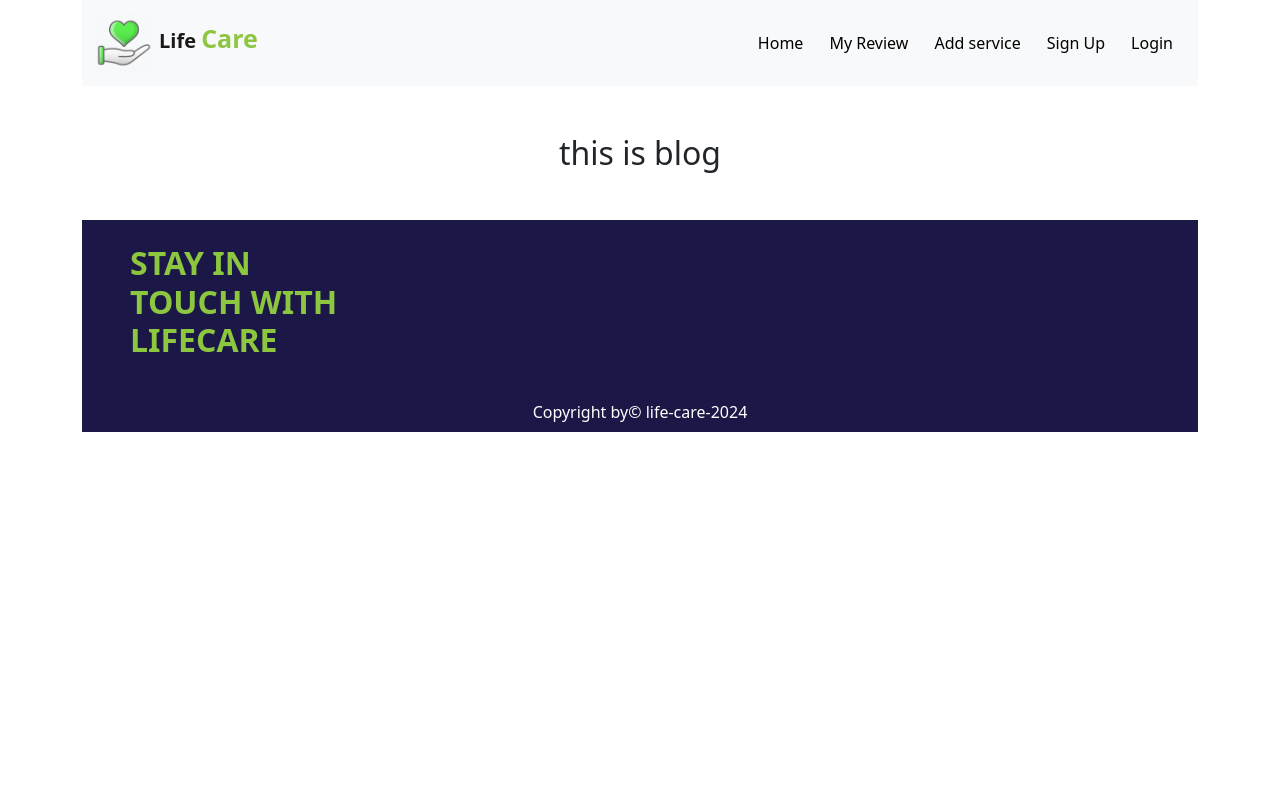
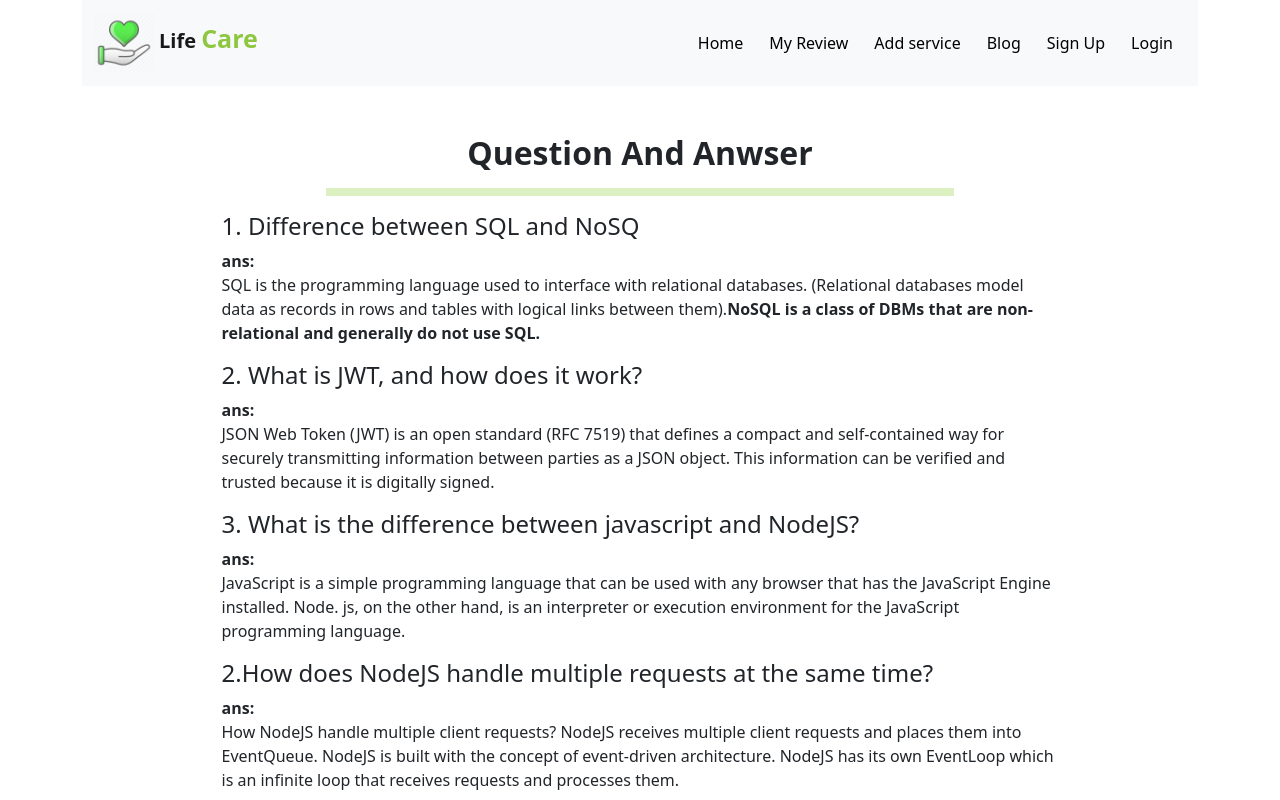
Before and after one commit to Morsalin3/life-care-client, a React (Create React App) app: page /blog in a window 1280 px wide. Shown: the top 800 px of the page. Built offline with nearby package versions, Linux system fonts and the light colour scheme; no server answers.

Commit message:
added blog

```diff
--- a/src/Pages/AllServices/AllServices.js
+++ b/src/Pages/AllServices/AllServices.js
@@ -6,6 +6,7 @@ import AllServiceCard from '../AllServiceCard/AllServiceCard';
 
 const AllServices = () => {
     const services = useLoaderData()
+    const newServices = [...services].reverse();
     // console.log(services)
 
     if(services.length === 0 ){
@@ -18,7 +19,7 @@ const AllServices = () => {
             <hr className='contact-border w-50 mx-auto'/>
             <div className='all-service'>
                 {
-                    services.map(service => <AllServiceCard
+                    newServices.map(service => <AllServiceCard
                     key={service._id}
                     service={service}
                     ></AllServiceCard>)
--- a/src/Pages/Blog/Blog.js
+++ b/src/Pages/Blog/Blog.js
@@ -2,8 +2,27 @@ import React from 'react';
 
 const Blog = () => {
     return (
-        <div>
-            <h2>this is blog</h2>
+        <div className='blog-container'>
+            <div className='question w-75 m-auto text-start' >
+            <h2 className='text-center fw-bold'>Question And Anwser</h2>
+            <hr className='contact-border w-75 mx-auto'/>
+            <h4>1. Difference between SQL and NoSQ</h4>
+            <strong>ans:</strong><p>
+            SQL is the programming language used to interface with relational databases. (Relational databases model data as records in rows and tables with logical links between them).<strong>NoSQL is a class of DBMs that are non-relational and generally do not use SQL.</strong>
+            </p>
+            <h4>2. What is JWT, and how does it work?</h4>
+            <strong>ans:</strong><p>
+            JSON Web Token (JWT) is an open standard (RFC 7519) that defines a compact and self-contained way for securely transmitting information between parties as a JSON object. This information can be verified and trusted because it is digitally signed.
+            </p>
+            <h4>3. What is the difference between javascript and NodeJS?</h4>
+            <strong>ans:</strong><p>
+            JavaScript is a simple programming language that can be used with any browser that has the JavaScript Engine installed. Node. js, on the other hand, is an interpreter or execution environment for the JavaScript programming language.
+            </p>
+            <h4>2.How does NodeJS handle multiple requests at the same time?</h4>
+            <strong>ans:</strong><p>
+            How NodeJS handle multiple client requests? NodeJS receives multiple client requests and places them into EventQueue. NodeJS is built with the concept of event-driven architecture. NodeJS has its own EventLoop which is an infinite loop that receives requests and processes them.
+            </p>
+            </div>
         </div>
     );
 };
--- a/src/Pages/Home/Services/Services.js
+++ b/src/Pages/Home/Services/Services.js
@@ -23,7 +23,7 @@ const Services = () => {
         <div>
         <h1 className='fw-bold'>Services</h1>
         <hr className='contact-border w-50 mx-auto'/>
-        <h4 className='text-muted'>My services suppot every body at every life stage.</h4>
+        <h4 className='text-muted mb-3'>My services suppot every body at every life stage.</h4>
         </div>
         <div className='service-container text-start'>
             {
--- a/src/Pages/MyReview/MyReview.js
+++ b/src/Pages/MyReview/MyReview.js
@@ -1,11 +1,28 @@
-import React from 'react';
+import React, { useContext, useEffect, useState } from 'react';
+import { AuthContext } from '../../contexts/AuthProvider/AuthProvider';
 import UseTitle from '../../hooks/UseTitle';
+import MyReviewDetails from './MyReviewDetails';
 
 const MyReview = () => {
+    const {user} = useContext(AuthContext);
     UseTitle('My Review')
+    const  [myReviews, setMyReviews] = useState([]);
+
+    useEffect(()=>{
+        fetch(`http://localhost:5000/reviews?email=${user?.email}`)
+        .then(res=>res.json())
+        .then(data=>console.log(data))
+    },[user?.email])
+
     return (
         <div>
             <h2>this review page</h2>
+            {
+                myReviews.map(review => <MyReviewDetails
+                key={review._id}
+                review={review}
+                ></MyReviewDetails>)
+            }
         </div>
     );
 };
--- /dev/null
+++ b/src/Pages/MyReview/MyReviewDetails.js
@@ -0,0 +1,13 @@
+import React from 'react';
+
+const MyReviewDetails = ({review}) => {
+    const {displayName, comment} = review;
+    return (
+        <div>
+            <h3>reviews</h3>
+            <p>{comment}</p>
+        </div>
+    );
+};
+
+export default MyReviewDetails;
--- /dev/null
+++ b/src/Pages/Reviews/ReviewDetails.js
@@ -0,0 +1,28 @@
+import React from 'react';
+import Button from 'react-bootstrap/Button';
+import Form from 'react-bootstrap/Form';
+import Card from 'react-bootstrap/Card';
+import CardGroup from 'react-bootstrap/CardGroup';
+
+const ReviewDetails = ({rev}) => {
+
+
+    return (
+        <div className='overflow-auto'>
+            <h3>this review</h3>
+            {/* <CardGroup>
+            <Card>
+                <Card.Img variant="top" src='' alt='' />
+                <Card.Body className='text-start'>
+                <Card.Title className='fw-bold fs-2'></Card.Title>
+                <Card.Text> body
+
+                </Card.Text>
+                </Card.Body>
+            </Card>
+            </CardGroup> */}
+        </div>
+    );
+};
+
+export default ReviewDetails;
--- a/src/Pages/Reviews/Reviews.js
+++ b/src/Pages/Reviews/Reviews.js
@@ -1,54 +1,78 @@
-import React, { useContext } from 'react';
-import { Link } from 'react-router-dom';
+import React, { useContext, useEffect, useState } from 'react';
+import { Link, useLoaderData } from 'react-router-dom';
 import Card from 'react-bootstrap/Card';
 import CardGroup from 'react-bootstrap/CardGroup';
 import { FaStar } from "react-icons/fa";
 import { AuthContext } from '../../contexts/AuthProvider/AuthProvider';
+import ReviewDetails from './ReviewDetails';
 
 const Review = () => {
     const {user} = useContext(AuthContext)
-    const {displayName, photoURL, email, uid} = user;
+    const detail = useLoaderData();
+    const [reviews, setReviews] = useState([])
+
+    const {_id,} = detail;
+    const {displayName, photoURL, email} = user;
 
     const handleReviews = event =>{
         event.preventDefault();
         const form = event.target;
-        const review = form.review.value;
-        console.log(review)
+        const details = form.reviews.value;
+        // console.log()
 
-      const  reviews ={
-            uid,
+      const review ={
+            service_id : _id,
             displayName,
             email,
             photoURL,
-            review
+            details
         }
+
+        fetch('http://localhost:5000/reviews',{
+            method: 'POST',
+            headers: {
+                'content-type': 'application/json'
+            },
+            body: JSON.stringify(review)
+        })
+            .then(res=>res.json())
+            .then(data =>{
+                console.log(data)
+                if(data.acknowledged){
+                    alert('Review placed Successfully')
+                    form.reset();
+                }
+
+            })
+            .catch(error=>console.log(error));
     }
+        console.log(detail)
+    useEffect(()=>{
+            fetch(`http://localhost:5000/reviews?service_id=${detail._id}`)
+            .then(res=> res.json())
+            .then(data=> setReviews(data))
+    },[detail?._id])
 
     // data?.length && data.map(-----for review
     return (
 
     <div>
         <div className='w-75 mx-auto'>
-        <CardGroup>
-            <Card>
-                <Card.Img variant="top" src='' alt='' />
-                <Card.Body className='text-start'>
-                <Card.Title className='fw-bold fs-2'></Card.Title>
-                <Card.Text> body
-
-                </Card.Text>
-                </Card.Body>
-            </Card>
-            </CardGroup>
+            {
+                reviews.map(rev => <ReviewDetails
+                key={rev._id}
+                rev={rev}
+                ></ReviewDetails>)
+            }
         </div>
 
         <form onSubmit={handleReviews}>
-                <div className='review-form w-75 mx-auto mt-4 text-start'>
+                <div className='review-form position-sticky w-75 mx-auto mt-4 text-start'>
 
                     {user?.email ?
                     <>
                     <label className="form-label m-0" htmlFor=""> Add Your Review</label>
-                    <textarea type='text' name='review' placeholder='review' className='form-control' required />
+                    <textarea type='text' name='reviews' placeholder='review' className='form-control' required />
 
                     <input  className='btn mt-3 text-white fw-bold' style={{backgroundColor:'#8DC63F', border:'none'}} type="submit" value='Please add a review' />
                     </>
--- a/src/Pages/Shared/Header/Header.js
+++ b/src/Pages/Shared/Header/Header.js
@@ -29,6 +29,7 @@ const Header = () => {
                 <Link to='/'><Button variant="light">Home</Button></Link>
                 <Link to='/myreview'><Button variant="light">My Review</Button></Link>
                 <Link to='/addservice'><Button variant="light">Add service</Button></Link>
+                <Link to='/blog'><Button variant="light">Blog</Button></Link>
                 { user?.email?
                     <>
                 <Link><Button onClick={handleSignOut} variant="light">Sign Out</Button></Link>
```
